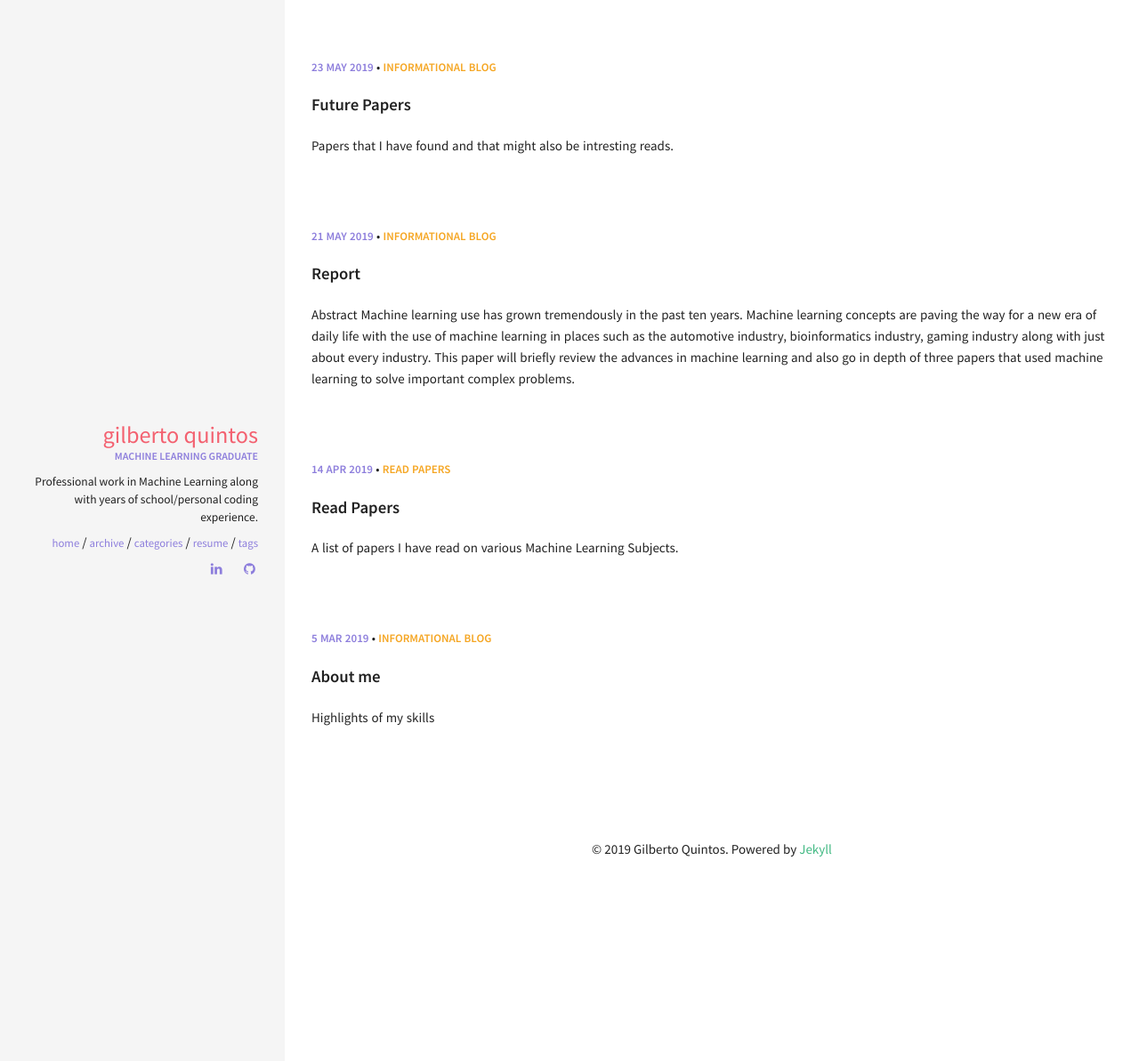
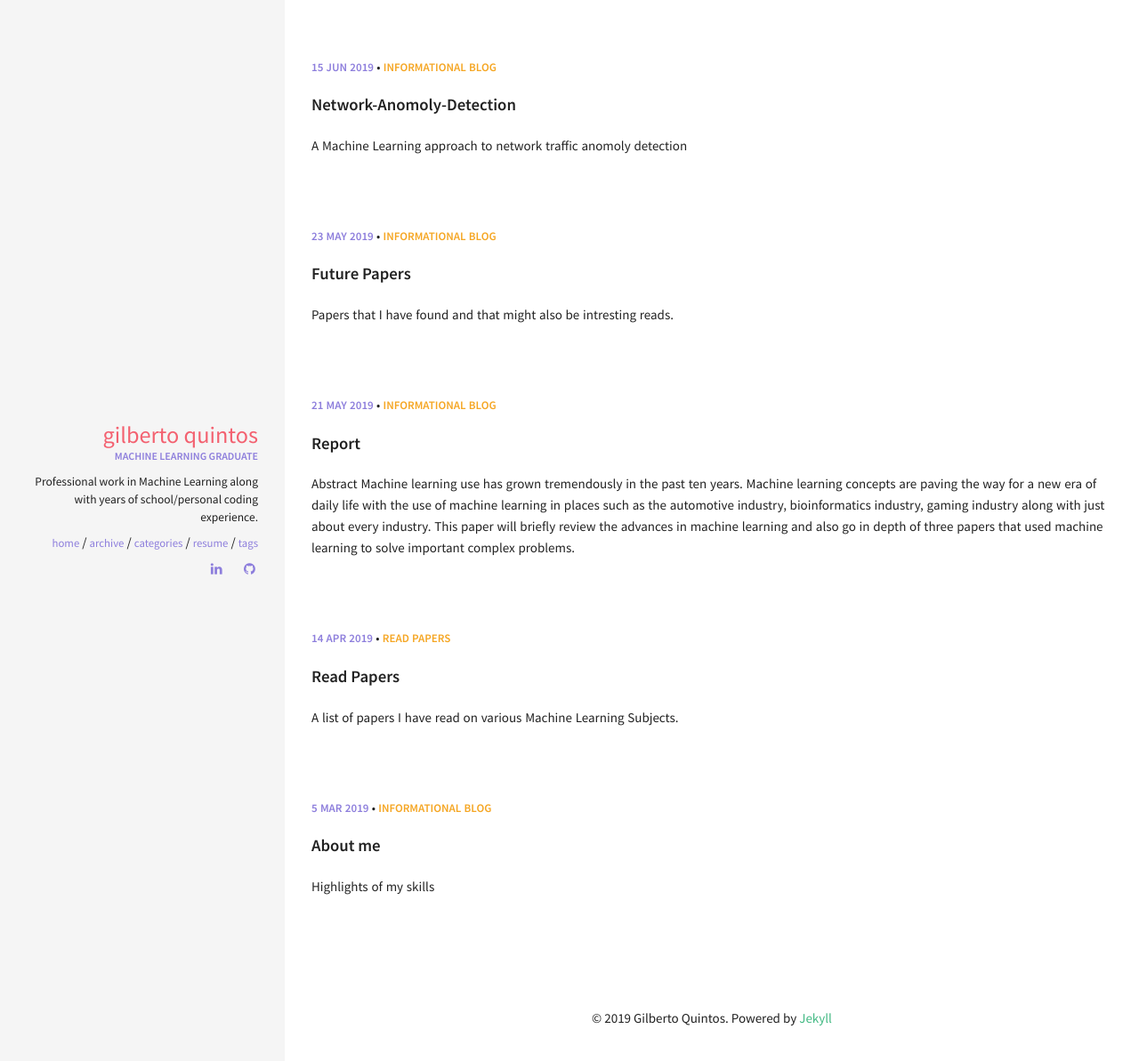
Before and after one commit to GilbertoQ/GilbertoQ.github.io, a Jekyll site: the page built from index.html, in a window 1280 px wide. Shown: the top 1193 px of the page at 89% size. Built offline with Jekyll 4.4.1, drawn with Linux system fonts in a browser that asks for light colours.

Commit message:
added post and project

```diff
--- a/_data/index/projects.yml
+++ b/_data/index/projects.yml
@@ -1,3 +1,9 @@
+- name: Network-Anomoly-Detection
+  descr: "This project takes real network traffic data which is annotated between malicious
+  and not malicious and feeds that data into a bidirectional RNN to achieve an AUC of 0.83"
+  image: pong.png
+  github: "https://github.com/GilbertoQ/Network-Anomoly-Detection"
+
 - name: Self-Project
   descr: "Created a Convolutional Neural Network that attempts to predict company stock price
 increase/decrease."
--- /dev/null
+++ b/_posts/2019-06-15-Network Anomoly Detection.md
@@ -0,0 +1,12 @@
+---
+layout: post
+title: "Network-Anomoly-Detection"
+excerpt: "A Machine Learning approach to network traffic anomoly detection"
+categories: [Informational Blog]
+comments: true
+date:  2019-06-15
+---
+This project was inspired by the following paper:
+[Anomoly Detection](https://arxiv.org/pdf/1803.10769.pdf)
+
+This project takes real network traffic data which is annotated between malicious and not malicious and feeds that data into a bidirectional RNN to achieve an AUC of 0.83 while the paper achieves an AUC of 0.84
```
